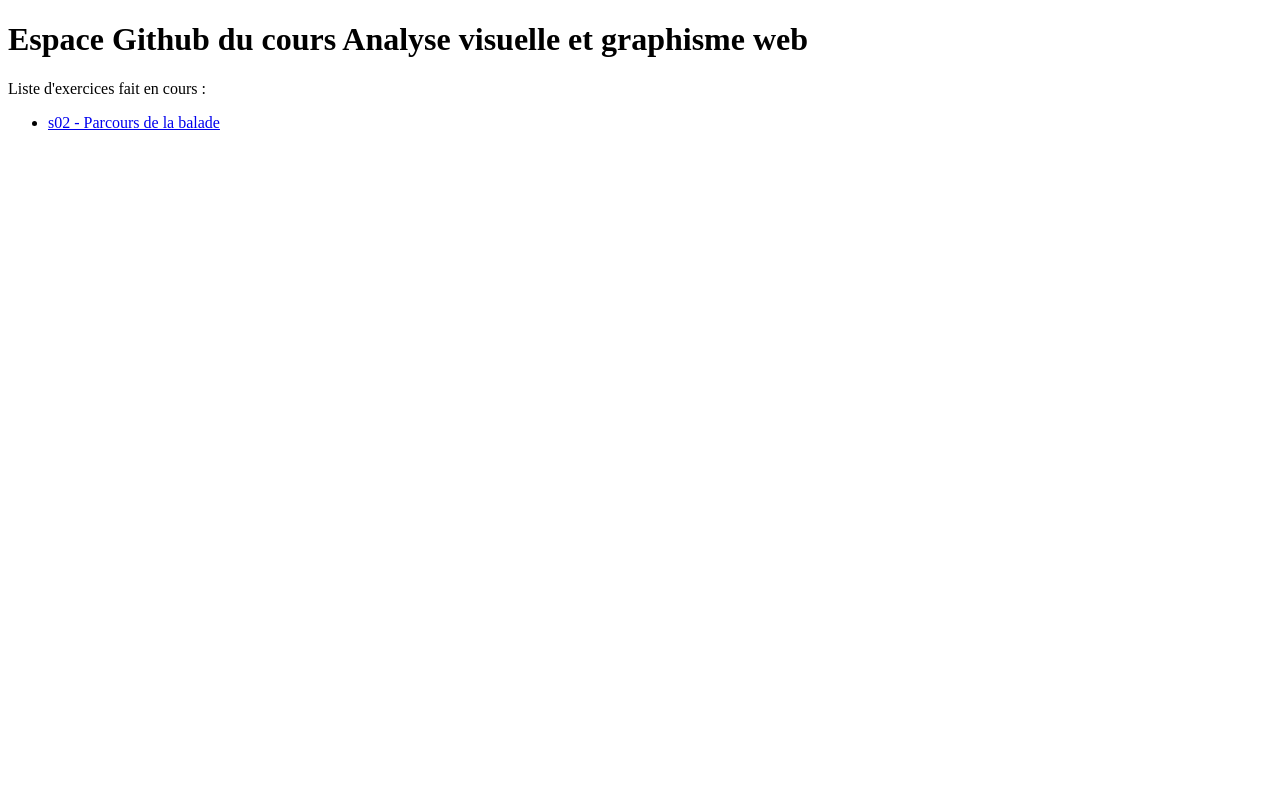
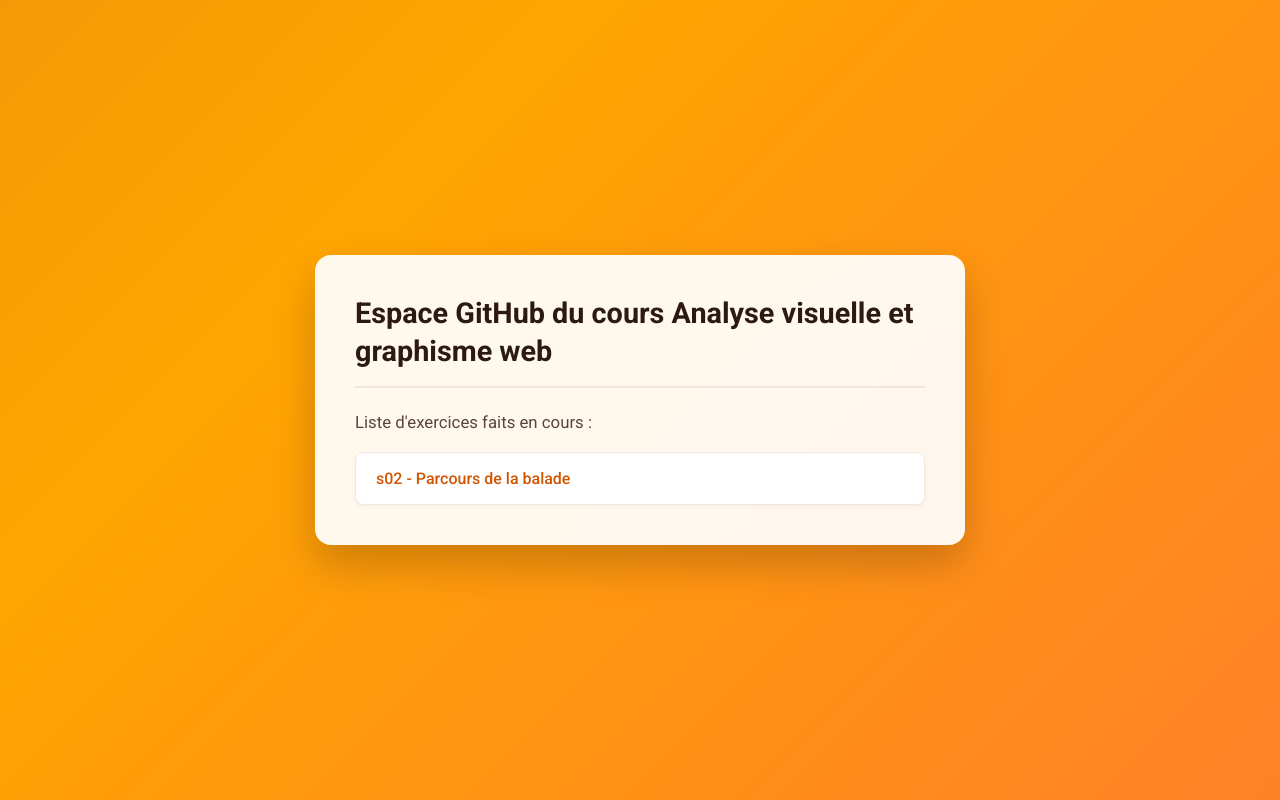
Before and after one commit to ereyes/vis-acehn-26, a plain HTML site: page index.html in a window 1280 px wide. Drawn offline with Linux system fonts and the light colour scheme.

Commit message:
Update title and content in index.html

```diff
--- a/index.html
+++ b/index.html
@@ -3,16 +3,125 @@
 <head>
     <meta charset="UTF-8">
     <meta name="viewport" content="width=device-width, initial-scale=1.0">
-    <title>Document</title>
+    <title>Espace Github - Cours Analyse visuelle et graphisme web</title>
+    <!-- Google Font: Roboto -->
+    <link rel="preconnect" href="https://fonts.googleapis.com">
+    <link rel="preconnect" href="https://fonts.gstatic.com" crossorigin>
+    <link href="https://fonts.googleapis.com/css2?family=Roboto:wght@300;400;500;700&display=swap" rel="stylesheet">
+
+    <style>
+        /* CSS Reset & Base Styles */
+        * {
+            margin: 0;
+            padding: 0;
+            box-sizing: border-box;
+        }
+
+        body {
+            font-family: 'Roboto', sans-serif;
+            min-height: 100vh;
+            display: flex;
+            justify-content: center;
+            align-items: center;
+            /* Overall padding around the page */
+            padding: 2rem 1.5rem;
+            color: #2d3748;
+
+            /* Warm animated gradient: Tomato, Orange, Chocolate, and Dark Orange */
+            background: linear-gradient(-45deg, tomato, orange, chocolate, #ff8c00);
+            background-size: 400% 400%;
+            animation: warmGradient 12s ease infinite;
+        }
+
+        /* Background Animation Keyframes */
+        @keyframes warmGradient {
+            0% {
+                background-position: 0% 50%;
+            }
+            50% {
+                background-position: 100% 50%;
+            }
+            100% {
+                background-position: 0% 50%;
+            }
+        }
+
+        /* Container Card */
+        .container {
+            background-color: rgba(255, 255, 255, 0.93);
+            backdrop-filter: blur(10px);
+            border-radius: 16px;
+            padding: 2.5rem;
+            max-width: 650px;
+            width: 100%;
+            box-shadow: 0 20px 40px rgba(0, 0, 0, 0.2);
+        }
+
+        /* Heading */
+        h1 {
+            font-size: 1.8rem;
+            font-weight: 700;
+            color: #2d1a0e;
+            margin-bottom: 1.5rem;
+            line-height: 1.3;
+            border-bottom: 2px solid #f1e5dd;
+            padding-bottom: 1rem;
+        }
+
+        /* Subtitle/Text */
+        p {
+            font-size: 1.05rem;
+            font-weight: 400;
+            color: #5a4638;
+            margin-bottom: 1.25rem;
+        }
+
+        /* Exercise List Styling */
+        ul {
+            list-style: none;
+            display: flex;
+            flex-direction: column;
+            gap: 0.75rem;
+        }
+
+        li a {
+            display: block;
+            padding: 1rem 1.25rem;
+            background-color: #ffffff;
+            color: #d35400;
+            text-decoration: none;
+            font-weight: 500;
+            border-radius: 8px;
+            border: 1px solid #f3e6de;
+            transition: all 0.3s ease;
+            box-shadow: 0 2px 4px rgba(0, 0, 0, 0.04);
+        }
+
+        /* Interactive Hover Effects matched to the warm theme */
+        li a:hover {
+            background-color: tomato;
+            color: #ffffff;
+            transform: translateY(-2px);
+            box-shadow: 0 8px 18px rgba(255, 99, 71, 0.35);
+            border-color: tomato;
+        }
+    </style>
 </head>
 <body>
-    <h1>Espace Github du cours Analyse visuelle et graphisme web</h1>
 
-    <p>Liste d'exercices fait en cours :</p>
+    <main class="container">
+        <h1>Espace GitHub du cours Analyse visuelle et graphisme web</h1>
 
-    <ul>
-        <li> <a href="https://ereyes.github.io/vis-acehn-26/s02-balade-paris-8.html">s02 - Parcours de la balade</a></li>
-    </ul>
+        <p>Liste d'exercices faits en cours :</p>
+
+        <ul>
+            <li>
+                <a href="https://ereyes.github.io/vis-acehn-26/s02-balade-paris-8.html">
+                    s02 - Parcours de la balade
+                </a>
+            </li>
+        </ul>
+    </main>
 
 </body>
 </html>
```
